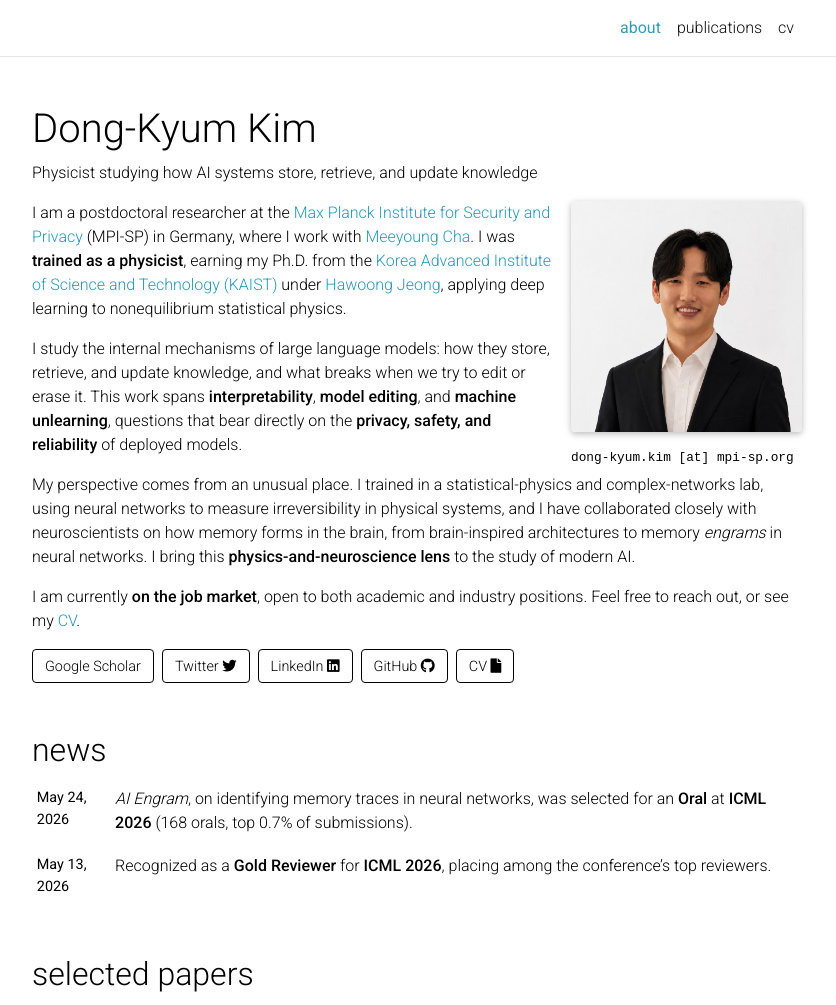
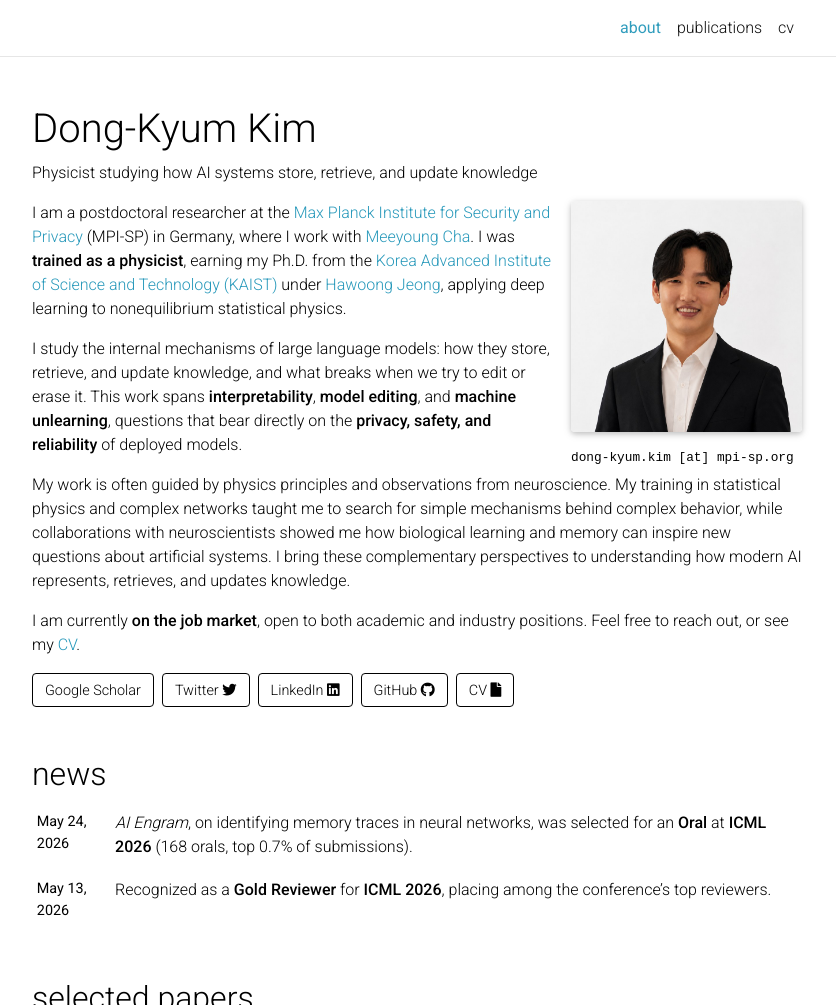
Before and after one commit to kdkyum/kdkyum.github.io, a Jekyll site: the page built from _pages/about.md, in a window 1280 px wide and 1324 px high, cut to the strip 0-1005 px from the top of the window. Shown: the whole strip, without its empty margins (223-1059 px from the left). Built offline with Jekyll 4.4.1, drawn with Linux system fonts in a browser that asks for light colours; comment, search, counter and statistics services are not loaded; a style sheet for code colours, icons or effects is not loaded.

Commit message:
docs(home): sharpen the physics-and-neuroscience perspective
Rewrite the final research-introduction paragraph to explain how physics
principles and observations from neuroscience guide the work, connecting
both backgrounds to questions about AI knowledge representation.

Co-Authored-By: Claude <noreply@anthropic.com>

```diff
--- a/_pages/about.md
+++ b/_pages/about.md
@@ -23,7 +23,7 @@ I am a postdoctoral researcher at the [Max Planck Institute for Security and Pri
 
 I study the internal mechanisms of large language models: how they store, retrieve, and update knowledge, and what breaks when we try to edit or erase it. This work spans **interpretability**, **model editing**, and **machine unlearning**, questions that bear directly on the **privacy, safety, and reliability** of deployed models.
 
-My perspective comes from an unusual place. I trained in a statistical-physics and complex-networks lab, using neural networks to measure irreversibility in physical systems, and I have collaborated closely with neuroscientists on how memory forms in the brain, from brain-inspired architectures to memory *engrams* in neural networks. I bring this **physics-and-neuroscience lens** to the study of modern AI.
+My work is often guided by physics principles and observations from neuroscience. My training in statistical physics and complex networks taught me to search for simple mechanisms behind complex behavior, while collaborations with neuroscientists showed me how biological learning and memory can inspire new questions about artificial systems. I bring these complementary perspectives to understanding how modern AI represents, retrieves, and updates knowledge.
 
 I am currently **on the job market**, open to both academic and industry positions. Feel free to reach out, or see my [CV](/assets/pdf/CV_DKK.pdf).
 
```
